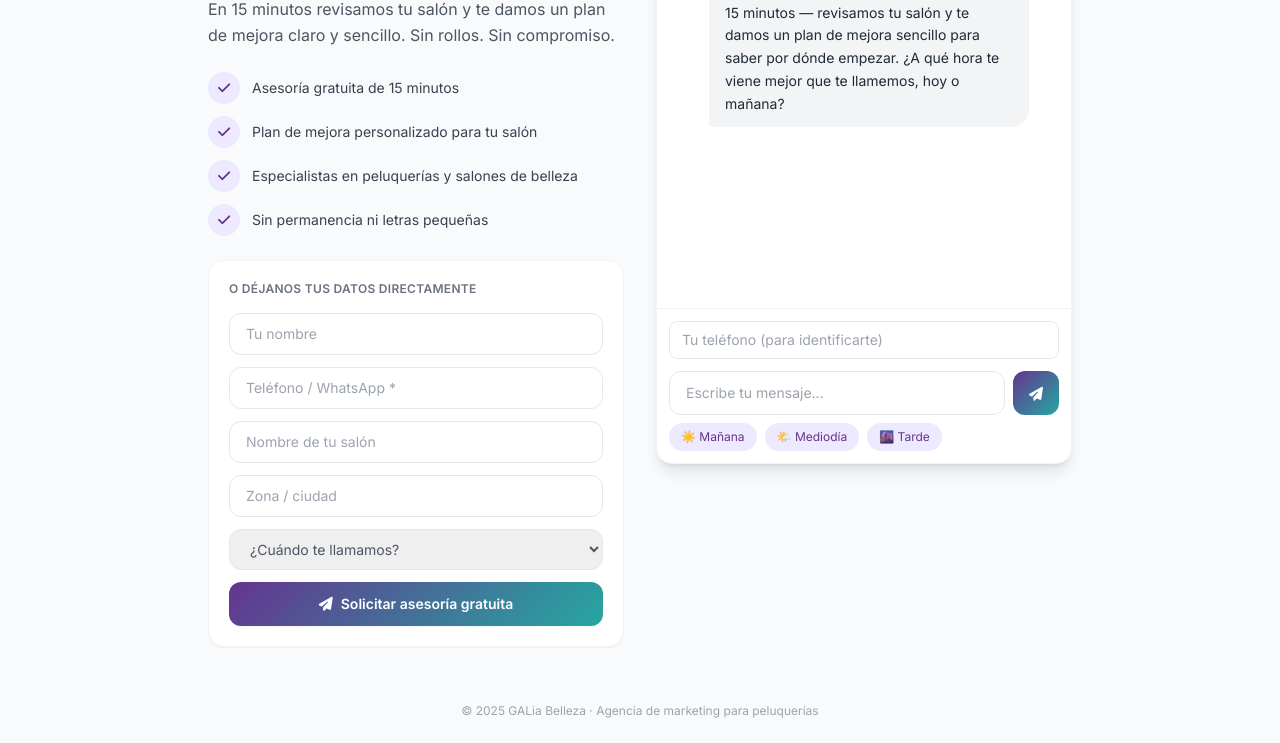
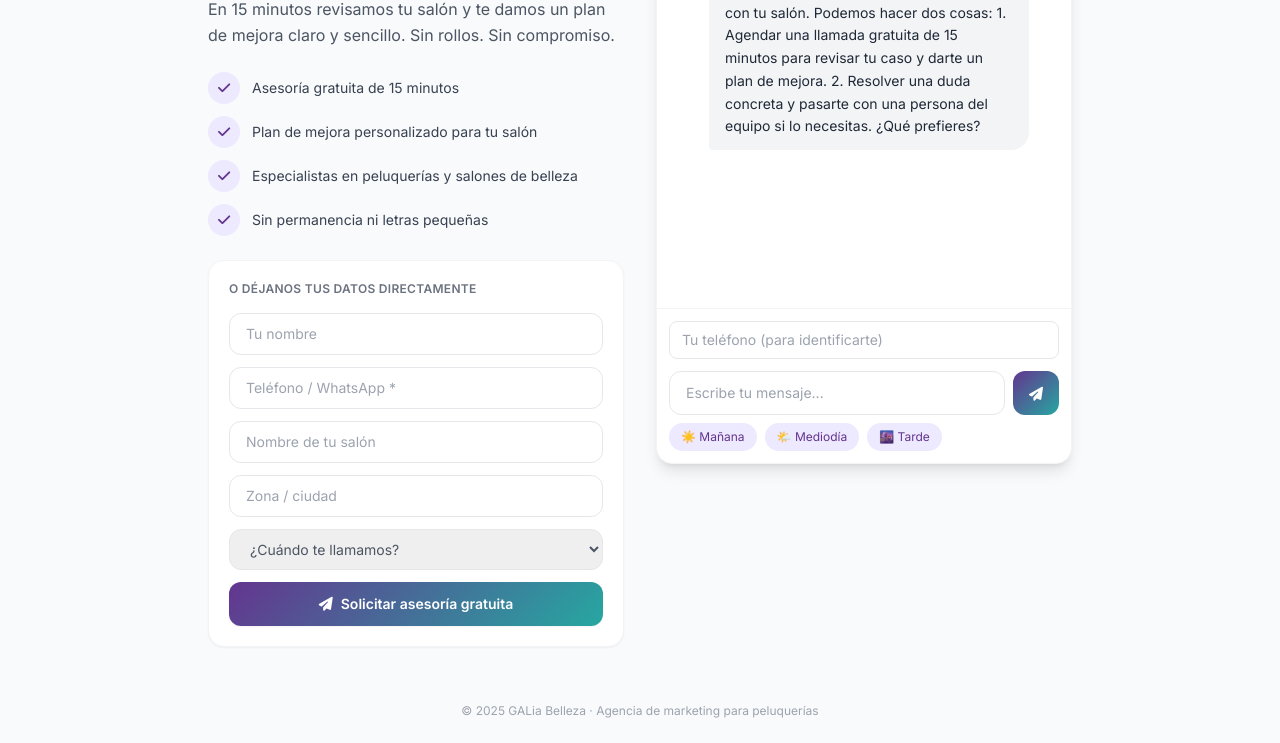
Before and after one commit to evagaliadigital-source/galia-asistente, a website: page public/index.html in a window 1280 px wide. Shown: the part 229-972 px from the top of the page. Drawn offline with nearby package versions, Linux system fonts and the light colour scheme.

Commit message:
fix: primer mensaje chat corregido con nuevo prompt Galia Belleza

```diff
--- a/public/index.html
+++ b/public/index.html
@@ -148,7 +148,16 @@
           <div class="flex gap-2 mb-3">
             <div class="w-7 h-7 rounded-full flex items-center justify-center flex-shrink-0 mt-1 text-sm" style="background:#ede9fe;">🐙</div>
             <div class="bubble-bot px-4 py-3 text-sm max-w-xs leading-relaxed">
-              ¡Hola! 👋 Gracias por escribir a GALia Belleza. La asesoría es gratuita y dura unos 15 minutos — revisamos tu salón y te damos un plan de mejora sencillo para saber por dónde empezar. ¿A qué hora te viene mejor que te llamemos, hoy o mañana?
+              ¡Hola! Gracias por escribir a Galia Belleza 😊
+
+Te atendemos por aquí para ayudarte con tu salón.
+
+Podemos hacer dos cosas:
+
+1. Agendar una llamada gratuita de 15 minutos para revisar tu caso y darte un plan de mejora.
+2. Resolver una duda concreta y pasarte con una persona del equipo si lo necesitas.
+
+¿Qué prefieres?
             </div>
           </div>
         </div>
```
